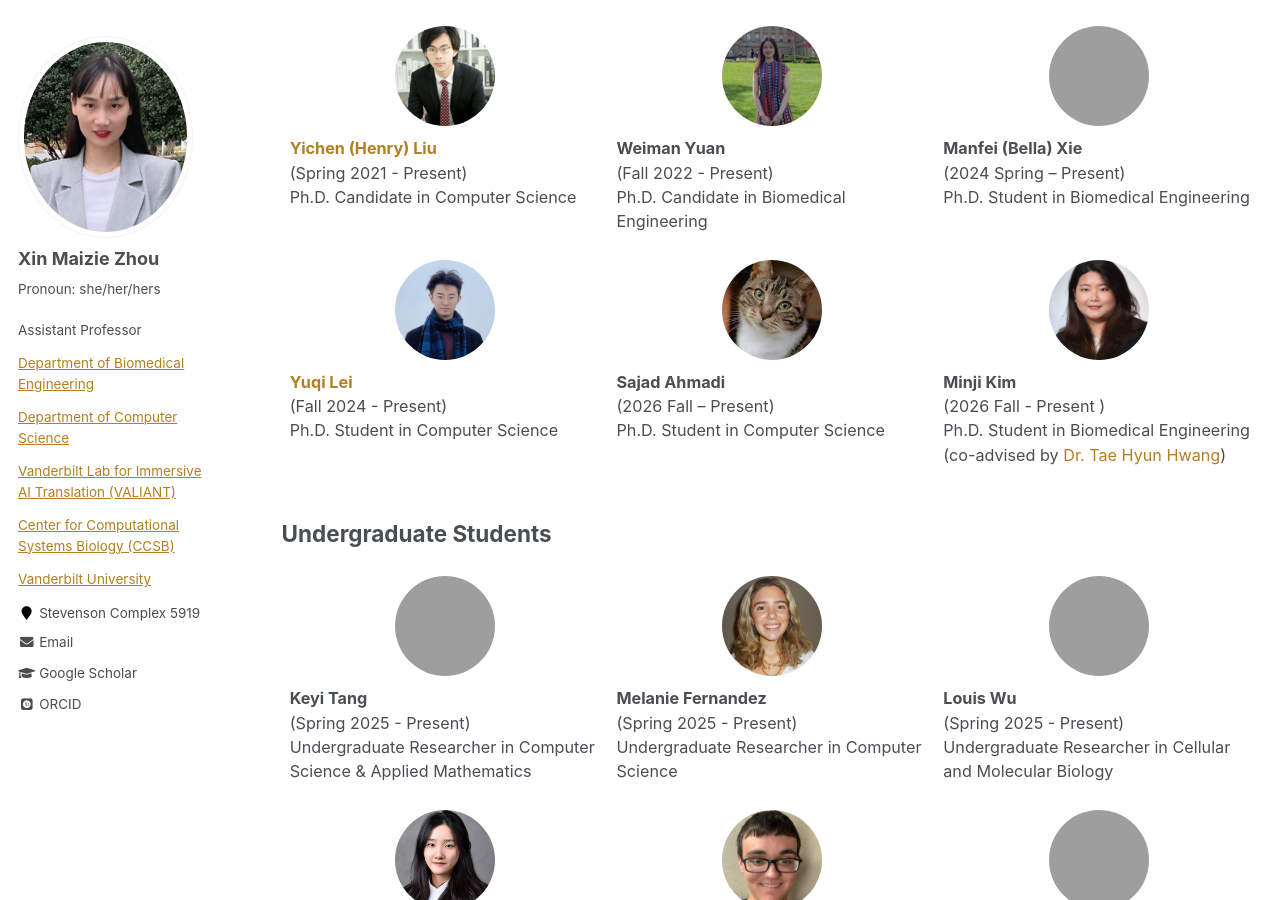
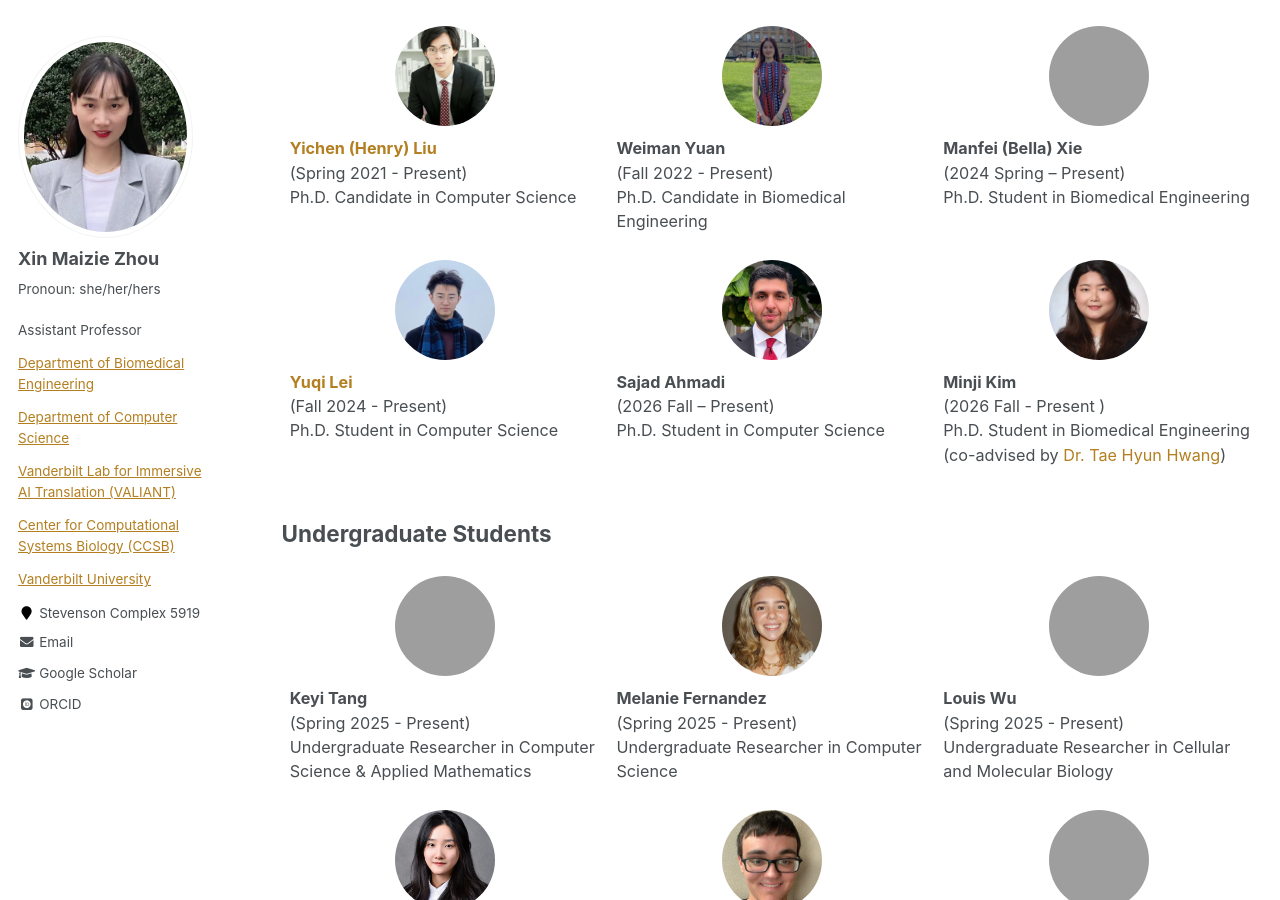
Before and after one commit to maiziezhoulab/Maiziezhoulab.github.io, a Jekyll site: the page built from _pages/LabMembers.md, in a window 1280 px wide and 900 px high, scrolled down 830 px. Built offline with Jekyll 4.4.1, drawn with Linux system fonts in a browser that asks for light colours; some web fonts are replaced; grey boxes are pictures that could not be loaded.

Commit message:
Update LabMembers.md

```diff
--- a/_pages/LabMembers.md
+++ b/_pages/LabMembers.md
@@ -66,7 +66,7 @@ author_profile: true
     </td>
      <td>
         <div style="text-align: center">
-            <img src="/images/students/cat.jpeg" class="student-profile-pic" >
+            <img src="/images/students/Sajad2026fall.jpg" class="student-profile-pic" >
         </div>
          <b>Sajad Ahmadi</b> <br>(2026 Fall – Present) <br>
         Ph.D. Student in Computer Science
```
